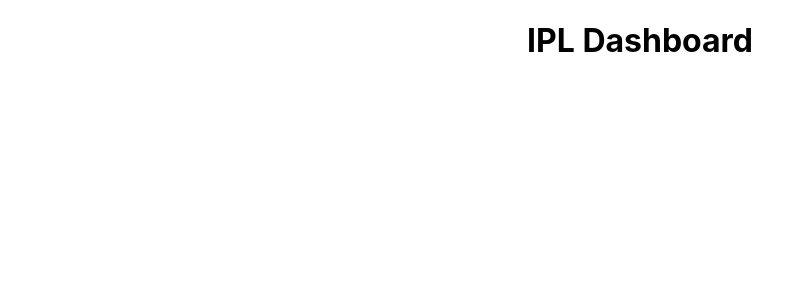
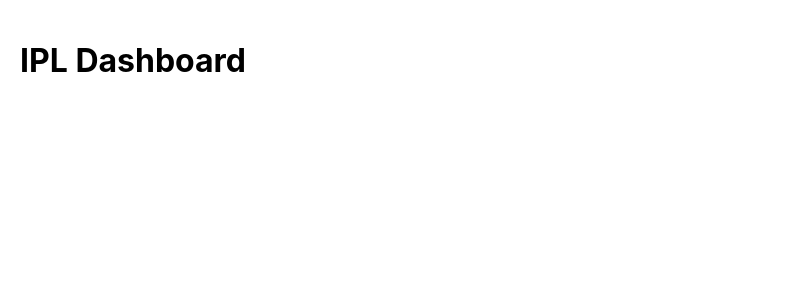
Before and after one commit to JayramNanoskar/FullStackWebApp, a React (Create React App) app in the folder src/frontend/: page / in a window 1280 px wide. Shown: the top 300 px of the page, without its empty margins (0-792 px from the left). Built offline with nearby package versions, Linux system fonts and the light colour scheme.

Commit message:
Creating, Exporting and Using React component

```diff
--- a/src/frontend/src/App.css
+++ b/src/frontend/src/App.css
@@ -1,38 +1,4 @@
 .App {
-  text-align: center;
+  text-align: left;
+  padding: 20px;
 }
-
-.App-logo {
-  height: 40vmin;
-  pointer-events: none;
-}
-
-@media (prefers-reduced-motion: no-preference) {
-  .App-logo {
-    animation: App-logo-spin infinite 20s linear;
-  }
-}
-
-.App-header {
-  background-color: #282c34;
-  min-height: 100vh;
-  display: flex;
-  flex-direction: column;
-  align-items: center;
-  justify-content: center;
-  font-size: calc(10px + 2vmin);
-  color: white;
-}
-
-.App-link {
-  color: #61dafb;
-}
-
-@keyframes App-logo-spin {
-  from {
-    transform: rotate(0deg);
-  }
-  to {
-    transform: rotate(360deg);
-  }
-}
--- a/src/frontend/src/App.js
+++ b/src/frontend/src/App.js
@@ -1,10 +1,11 @@
 import logo from './logo.svg';
 import './App.css';
+import { TeamPage } from './pages/TeamPage';
 
 function App() {
   return (
     <div className="App">
-      <h1>IPL Dashboard</h1>
+      <TeamPage></TeamPage>
     </div>
   );
 }
--- /dev/null
+++ b/src/frontend/src/pages/TeamPage.js
@@ -0,0 +1,9 @@
+import { React } from 'react';
+
+export const TeamPage = () => {
+  return (
+    <div className="TeamPage">
+      <h1>IPL Dashboard</h1>
+    </div>
+  );
+}
```
